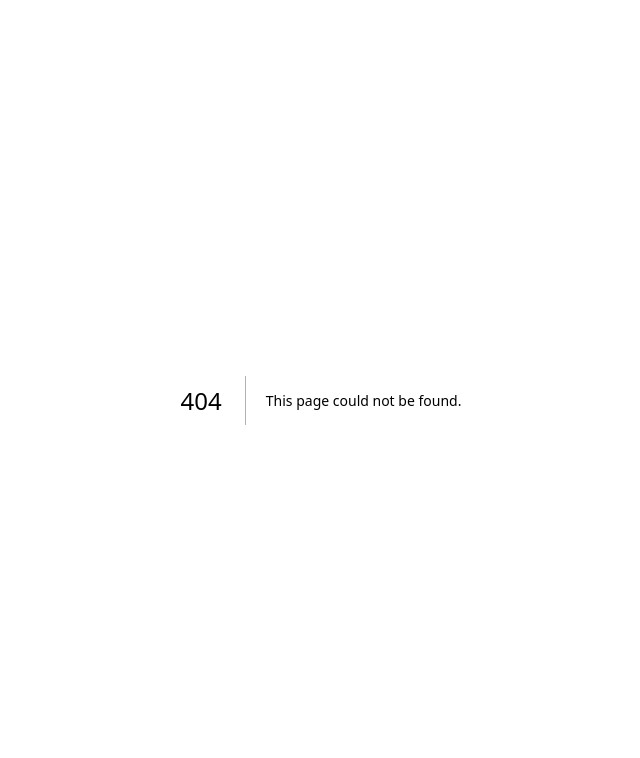
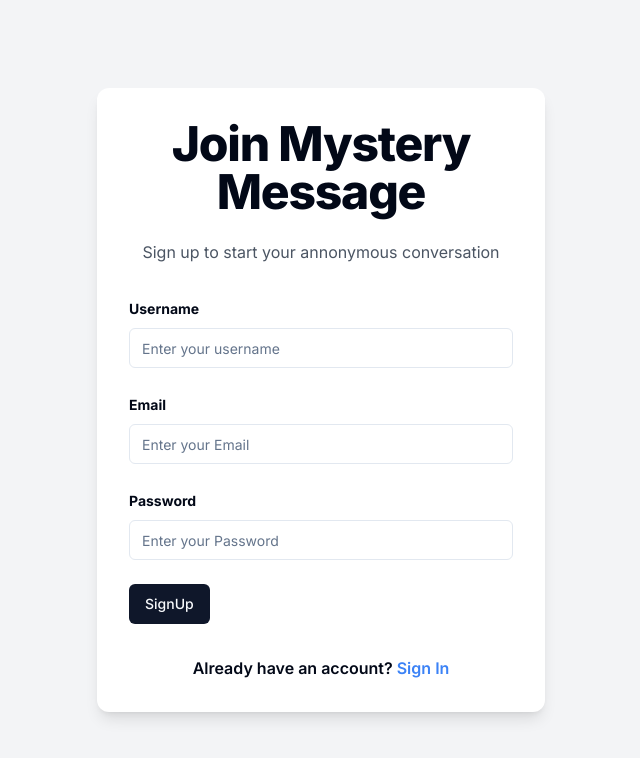
Before and after one commit to Akshay-227/Mystery-Message, a Next.js app: page /sign-up in a window 1280 px wide. Before the commit this address had no page. Shown: the top 758 px of the page, without its empty margins (319-959 px from the left). Built offline with nearby package versions, Linux system fonts and the light colour scheme.

Commit message:
sign-up flow UI

```diff
--- a/src/app/(auth)/sign-in/page.tsx
+++ b/src/app/(auth)/sign-in/page.tsx
@@ -1,34 +1,11 @@
 "use client";
 
-import React, { useState } from "react";
-import { zodResolver } from "@hookform/resolvers/zod";
-import * as z from "zod";
-import { useForm } from "react-hook-form";
- import {useDebounceValue} from 'usehooks-ts'
-import { useToast } from "@/components/ui/use-toast";
-import { useRouter } from "next/router";
-import { signUpSchema } from "@/schemas/signupSchema";
+import React from "react";
+
 const page = () => {
-  const [username, setUsername] = useState("");
-  const [usernameMessage, setUsernameMessage] = useState("");
-  const [isCheckingUsername, setIsCheckingUsername] = useState(false);
-  const [isFormSubmitted, setIsFormSubmitted] = useState(false);
-  const useDebouncedUsername=useDebounceValue(username,300)
-  const {toast} =useToast()
-  const router=useRouter
-
-  //zod implementation
-  const form=useForm({
-    resolver:zodResolver(signUpSchema),
-    defaultValues:{
-      username:"",
-      email:"",
-      password:""
-    }
-  })
 
 
-  return <div>Akshay</div>;
+  return <div>Sign in</div>;
 };
 
 export default page;
--- /dev/null
+++ b/src/app/(auth)/sign-up/page.tsx
@@ -0,0 +1,193 @@
+"use client";
+
+import React, { useEffect, useState } from "react";
+import { zodResolver } from "@hookform/resolvers/zod";
+import * as z from "zod";
+import { useForm } from "react-hook-form";
+import { useDebounceCallback } from "usehooks-ts";
+import { useToast } from "@/components/ui/use-toast";
+import { signUpSchema } from "@/schemas/signupSchema";
+import axios, { AxiosError } from "axios";
+import { ApiResponse } from "@/types/ApiResponse";
+import {
+  Form,
+  FormControl,
+  FormDescription,
+  FormField,
+  FormItem,
+  FormLabel,
+  FormMessage,
+} from "@/components/ui/form";
+import { Input } from "@/components/ui/input";
+import { Button } from "@/components/ui/button";
+import { Loader2 } from "lucide-react";
+import { useRouter } from "next/navigation";
+import Link from "next/link";
+const page = () => {
+  const [username, setUsername] = useState("");
+  const [usernameMessage, setUsernameMessage] = useState("");
+  const [isCheckingUsername, setIsCheckingUsername] = useState(false);
+  const [isFormSubmitting, setIsFormSubmitting] = useState(false);
+  const debounced = useDebounceCallback(setUsername, 300);
+  const { toast } = useToast();
+  const router = useRouter();
+
+  //zod implementation
+  const form = useForm<z.infer<typeof signUpSchema>>({
+    resolver: zodResolver(signUpSchema),
+    defaultValues: {
+      username: "",
+      email: "",
+      password: "",
+    },
+  });
+
+  useEffect(() => {
+    const checkUsernameUnique = async () => {
+      if (username.length > 0) {
+        setIsCheckingUsername(true);
+        setUsernameMessage("");
+        try {
+          const response = await axios.get(
+            `/api/check-username-unique?username=${username}`
+          );
+          setUsernameMessage(response.data.message);
+        } catch (error) {
+          const axiosError = error as AxiosError<ApiResponse>;
+          setUsernameMessage(
+            axiosError.response?.data.message ?? "Something went wrong"
+          );
+        } finally {
+          setIsCheckingUsername(false);
+        }
+      }
+    };
+    checkUsernameUnique();
+  }, [username]);
+
+  const onSubmit = async (data: z.infer<typeof signUpSchema>) => {
+    console.log("submit");
+    setIsFormSubmitting(true);
+    try {
+      const response = await axios.post<ApiResponse>("/api/sign-up", data);
+      if (response.data.success) {
+        toast({
+          title: "Success",
+          description: response.data.message,
+        });
+        router.replace(`/verify/${username}`);
+        setIsFormSubmitting(false);
+      }
+    } catch (error) {
+      console.log(error, "error in signup of user");
+      const axiosError = error as AxiosError<ApiResponse>;
+      toast({
+        title: "Signup failed",
+        description:
+          axiosError.response?.data.message ?? "Something went wrong",
+        variant: "destructive",
+      });
+      setIsFormSubmitting(false);
+    }
+  };
+
+  return (
+    <div className="flex min-h-screen justify-center items-center bg-gray-100">
+      <div className="w-full max-w-md p-8 space-y-8 rounded-xl bg-white shadow-lg">
+        <div className="text-center">
+          <h1 className="text-4xl font-extrabold tracking-tight lg:text-5xl mb-6">
+            {" "}
+            Join Mystery Message
+          </h1>
+          <p className="text-gray-600  mb-6">
+            Sign up to start your annonymous conversation
+          </p>
+        </div>
+        <Form {...form}>
+          <form className="space-y-6" onSubmit={form.handleSubmit(onSubmit)}>
+            <FormField
+              control={form.control}
+              name="username"
+              render={({ field }) => (
+                <FormItem>
+                  <FormLabel className="font-bold">Username</FormLabel>
+                  <FormControl>
+                    <Input
+                      placeholder="Enter your username"
+                      {...field}
+                      onChange={(e) => {
+                        field.onChange(e);
+                        debounced(e.target.value);
+                      }}
+                    />
+                  </FormControl>
+                  {isCheckingUsername && (
+                    <Loader2 className="animate-spin h-4 w-4" />
+                  )}
+                  <p className={`text-sm ${usernameMessage==='Username is available' ? 'text-green-600' : 'text-red-600'}`}>
+                    {usernameMessage}
+                  </p>
+                  <FormMessage />
+                </FormItem>
+              )}
+            />
+            <FormField
+              control={form.control}
+              name="email"
+              render={({ field }) => (
+                <FormItem>
+                  <FormLabel className="font-bold">Email</FormLabel>
+                  <FormControl>
+                    <Input
+                      type="email"
+                      placeholder="Enter your Email"
+                      {...field}
+                    />
+                  </FormControl>
+                  <FormMessage />
+                </FormItem>
+              )}
+            />
+            <FormField
+              control={form.control}
+              name="password"
+              render={({ field }) => (
+                <FormItem>
+                  <FormLabel className="font-bold">Password</FormLabel>
+                  <FormControl>
+                    <Input
+                      type="password"
+                      placeholder="Enter your Password"
+                      {...field}
+                    />
+                  </FormControl>
+                  <FormMessage />
+                </FormItem>
+              )}
+            />
+            <Button type="submit" disabled={isFormSubmitting}>
+              {isFormSubmitting ? (
+                <>
+                  <Loader2 className="mr-2 h-4 w-4 animate-spin" /> Please Wait
+                </>
+              ) : (
+                "SignUp"
+              )}
+            </Button>
+          </form>
+        </Form>
+        <div className="text-center mt-4 font-semibold">
+          <p>
+            Already have an account?{" "}
+            <Link className="text-blue-500 hover:underline" href="/sign-in">
+              {" "}
+              Sign In
+            </Link>
+          </p>
+        </div>
+      </div>
+    </div>
+  );
+};
+
+export default page;
--- /dev/null
+++ b/src/components/ui/input.tsx
@@ -0,0 +1,25 @@
+import * as React from "react"
+
+import { cn } from "@/lib/utils"
+
+export interface InputProps
+  extends React.InputHTMLAttributes<HTMLInputElement> {}
+
+const Input = React.forwardRef<HTMLInputElement, InputProps>(
+  ({ className, type, ...props }, ref) => {
+    return (
+      <input
+        type={type}
+        className={cn(
+          "flex h-10 w-full rounded-md border border-input bg-background px-3 py-2 text-sm ring-offset-background file:border-0 file:bg-transparent file:text-sm file:font-medium placeholder:text-muted-foreground focus-visible:outline-none focus-visible:ring-2 focus-visible:ring-ring focus-visible:ring-offset-2 disabled:cursor-not-allowed disabled:opacity-50",
+          className
+        )}
+        ref={ref}
+        {...props}
+      />
+    )
+  }
+)
+Input.displayName = "Input"
+
+export { Input }
```
